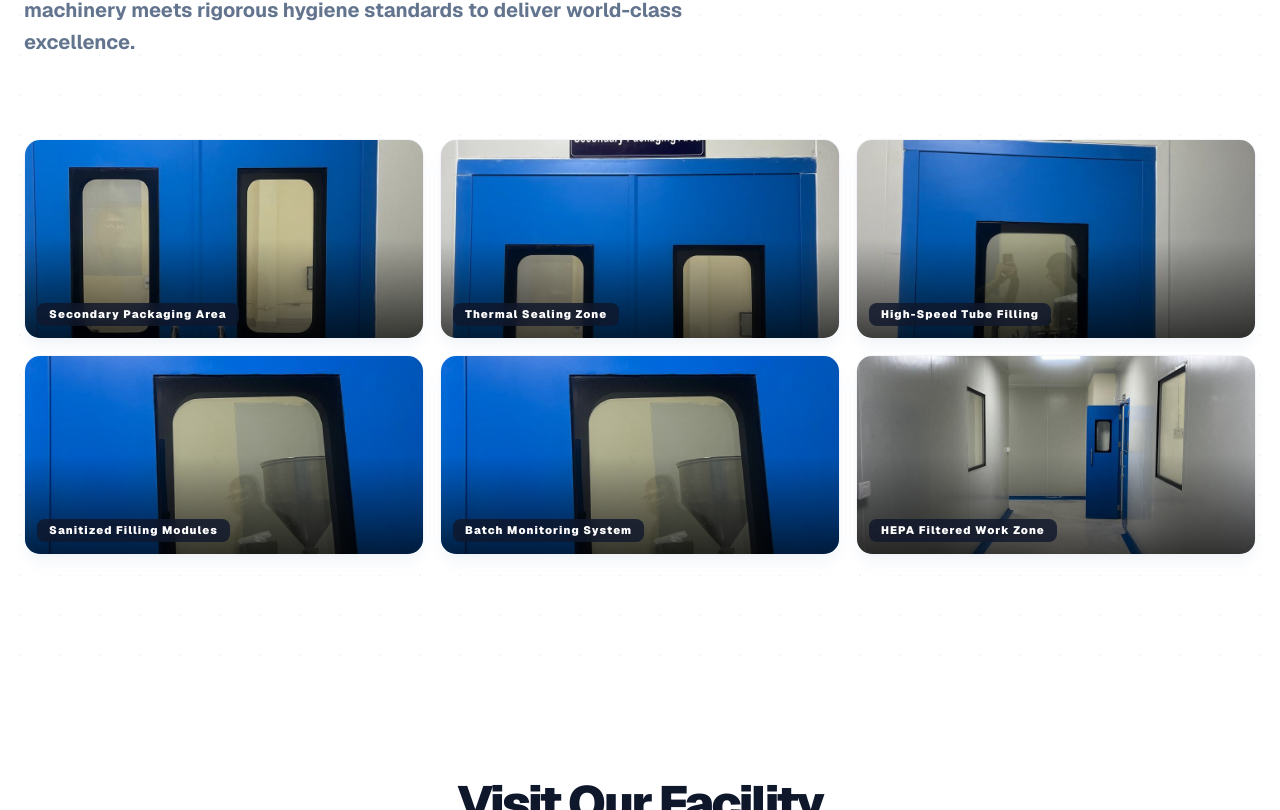
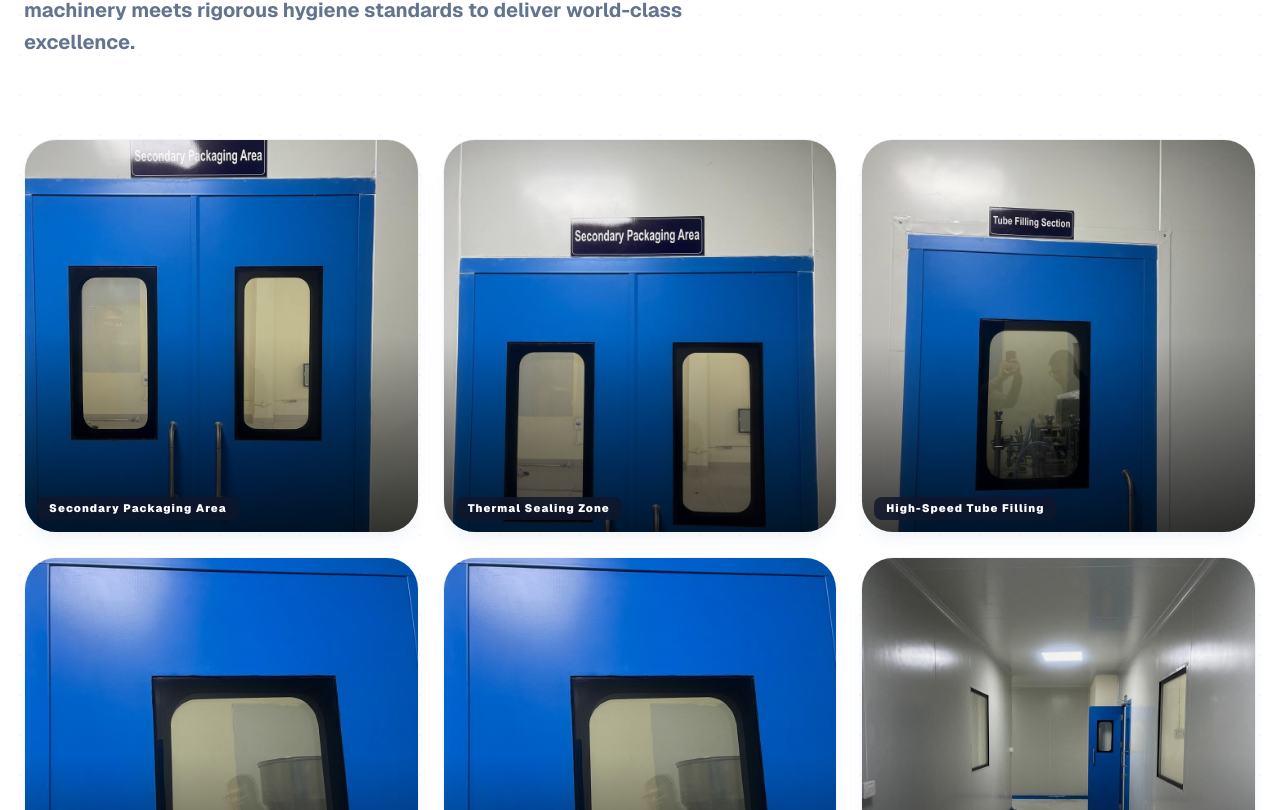
Before and after one commit to digitalsolution360web/doctor-project, a Next.js app: page /infrastructure in a window 1280 px wide. Shown: the part 2570-3380 px from the top of the page. Built offline with nearby package versions, Linux system fonts and the light colour scheme.

Commit message:
new updated

```diff
--- a/app/(website)/certifications/page.tsx
+++ b/app/(website)/certifications/page.tsx
@@ -234,9 +234,9 @@ export default function CertificationsPage() {
               {[
                 { name: "ISO", logo: "https://thegreatherbal.com/wp-content/uploads/2025/04/organic-logo-18-4.jpg" },
                 { name: "ISO", logo: "https://thegreatherbal.com/wp-content/uploads/2025/04/kosher.webp" },
-                { name: "ISO", logo: "https://thegreatherbal.com/wp-content/uploads/2025/04/ISO_14001_Logo.webp" },
+                // { name: "ISO", logo: "https://thegreatherbal.com/wp-content/uploads/2025/04/ISO_14001_Logo.webp" },
                 { name: "ISO", logo: "https://thegreatherbal.com/wp-content/uploads/2025/04/iso-9001_2015.jpg" },
-                { name: "ISO", logo: "https://thegreatherbal.com/wp-content/uploads/2025/04/glp-18-4.jpg" },
+                // { name: "ISO", logo: "https://thegreatherbal.com/wp-content/uploads/2025/04/glp-18-4.jpg" },
                 { name: "ISO", logo: "https://thegreatherbal.com/wp-content/uploads/2024/12/CrueltyFree.png" },
                 { name: "ISO", logo: "https://thegreatherbal.com/wp-content/uploads/2025/04/18-4-vegan-org.jpg" },
                 { name: "ISO", logo: "https://thegreatherbal.com/wp-content/uploads/2025/04/fda-18-4.jpg" },
--- a/app/(website)/infrastructure/page.tsx
+++ b/app/(website)/infrastructure/page.tsx
@@ -384,11 +384,11 @@ export default function InfrastructurePage() {
             </RevealOnScroll>
           </div>
 
-          <div className="grid grid-cols-2 md:grid-cols-3 gap-4 auto-rows-[180px] md:auto-rows-[200px]">
+          <div className="grid grid-cols-2 md:grid-cols-3 gap-6">
             {galleryImages.map((img, index) => (
               <div key={index} onClick={() => setLightboxImage(img)} className="cursor-pointer">
                 <RevealOnScroll
-                  className="relative group overflow-hidden rounded-2xl border border-slate-100 shadow-lg shadow-slate-200/40 h-[180px] md:h-[200px]"
+                  className="relative group overflow-hidden rounded-[32px] border border-slate-100 shadow-lg shadow-slate-200/40 aspect-square"
                 >
                   <Image
                     src={img.src}
--- a/app/(website)/page.tsx
+++ b/app/(website)/page.tsx
@@ -175,9 +175,9 @@ export default function Home() {
               {[
                 { name: "ISO", logo: "https://thegreatherbal.com/wp-content/uploads/2025/04/organic-logo-18-4.jpg" },
                 { name: "ISO", logo: "https://thegreatherbal.com/wp-content/uploads/2025/04/kosher.webp" },
-                { name: "ISO", logo: "https://thegreatherbal.com/wp-content/uploads/2025/04/ISO_14001_Logo.webp" },
+                // { name: "ISO", logo: "https://thegreatherbal.com/wp-content/uploads/2025/04/ISO_14001_Logo.webp" },
                 { name: "ISO", logo: "https://thegreatherbal.com/wp-content/uploads/2025/04/iso-9001_2015.jpg" },
-                { name: "ISO", logo: "https://thegreatherbal.com/wp-content/uploads/2025/04/glp-18-4.jpg" },
+                // { name: "ISO", logo: "https://thegreatherbal.com/wp-content/uploads/2025/04/glp-18-4.jpg" },
                 { name: "ISO", logo: "https://thegreatherbal.com/wp-content/uploads/2024/12/CrueltyFree.png" },
                 { name: "ISO", logo: "https://thegreatherbal.com/wp-content/uploads/2025/04/18-4-vegan-org.jpg" },
                 { name: "ISO", logo: "https://thegreatherbal.com/wp-content/uploads/2025/04/fda-18-4.jpg" },
```
